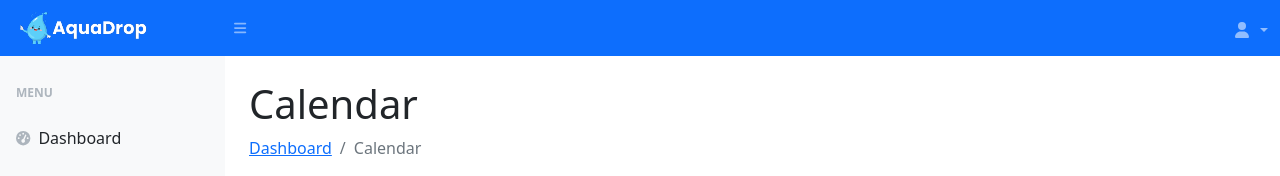
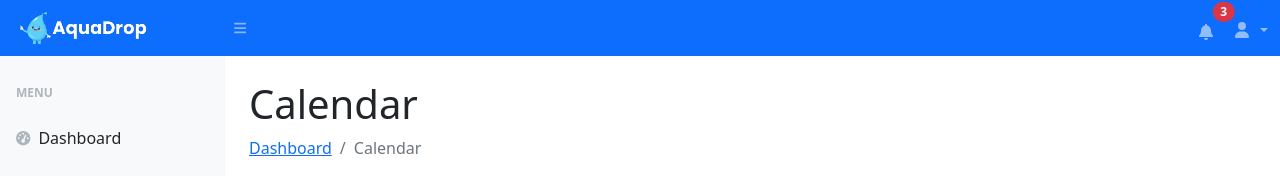
Before and after one commit to nath0515/aqua, a PHP site: page /aquadrop/calendar.php in a window 1280 px wide. Shown: the top 176 px of the page. Run offline with PHP 8.4, Linux system fonts and the light colour scheme; a user stored in the database is signed in; data comes from the database, SQL or seed files in the repository; data that the repository does not hold is empty; some libraries are stand-ins or nearby versions.

Commit message:
Fix calendar header: restore notification icon and add Bootstrap JS for dropdown functionality

```diff
--- a/calendar.php
+++ b/calendar.php
@@ -261,6 +261,20 @@ if ($next_month > 12) {
         </button>
         <ul class="navbar-nav ms-auto d-flex flex-row align-items-center pe-1">
             <li class="nav-item dropdown">
+                <a class="nav-link position-relative mt-2" href="#" id="notificationDropdown" role="button" data-bs-toggle="dropdown" aria-expanded="false">
+                    <i class="fas fa-bell fa-fw"></i>
+                    <span class="position-absolute top-0 start-100 translate-middle badge rounded-pill bg-danger">
+                        3
+                        <span class="visually-hidden">unread messages</span>
+                    </span>
+                </a>
+                <ul class="dropdown-menu dropdown-menu-end" aria-labelledby="notificationDropdown">
+                    <li><a class="dropdown-item" href="#">Notification 1</a></li>
+                    <li><a class="dropdown-item" href="#">Notification 2</a></li>
+                    <li><a class="dropdown-item" href="#">Notification 3</a></li>
+                </ul>
+            </li>
+            <li class="nav-item dropdown">
                 <a class="nav-link dropdown-toggle mt-1" id="navbarDropdown" href="#" role="button" data-bs-toggle="dropdown" aria-expanded="false">
                     <i class="fas fa-user fa-fw"></i>
                 </a>
@@ -435,6 +449,7 @@ if ($next_month > 12) {
         console.log('Calendar JavaScript loaded!');
     </script>
     <script src="js/scripts.js"></script>
+    <script src="https://cdn.jsdelivr.net/npm/bootstrap@5.2.3/dist/js/bootstrap.bundle.min.js"></script>
     <script>
         let currentAction = '';
         let currentToggle = '';
```
